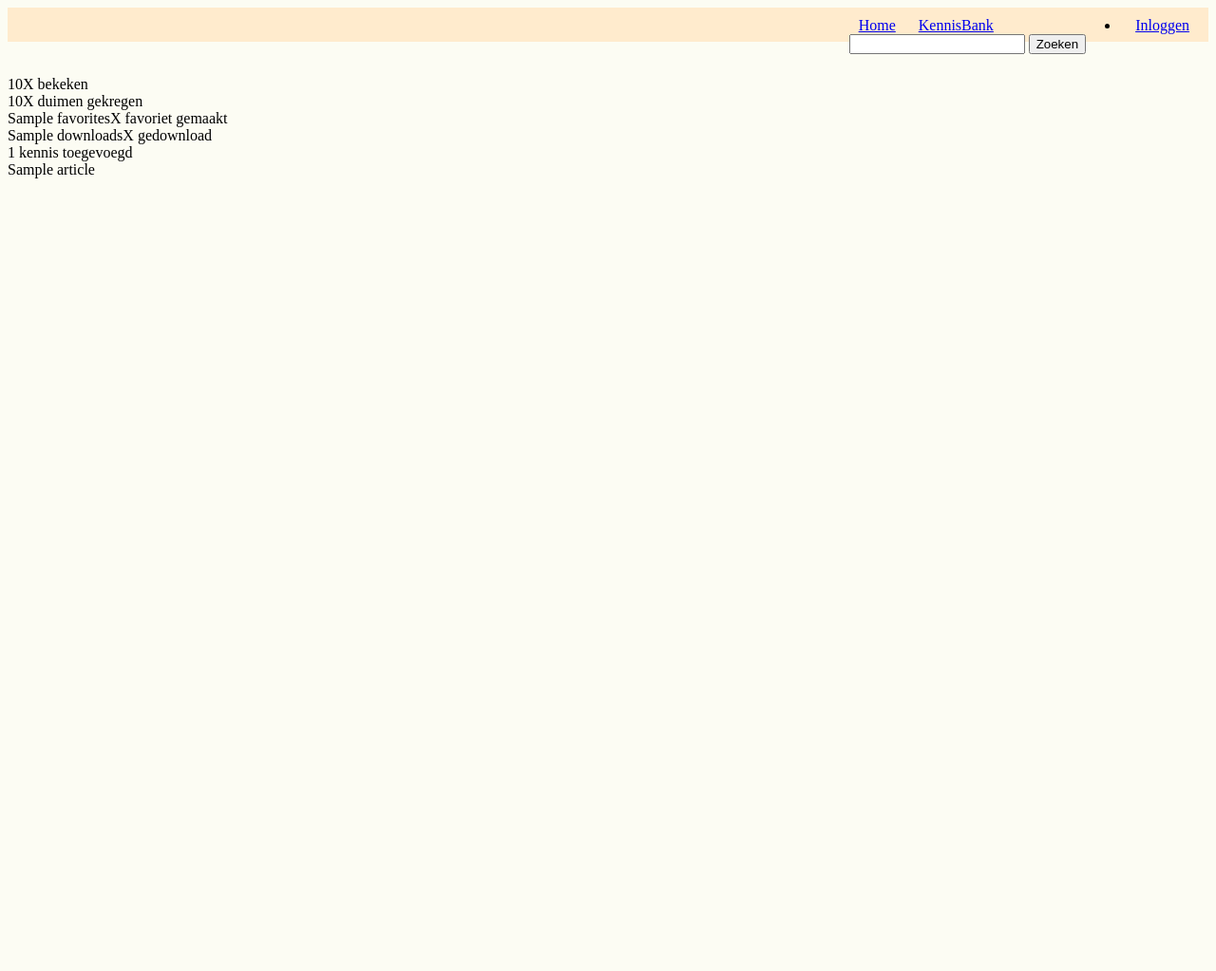
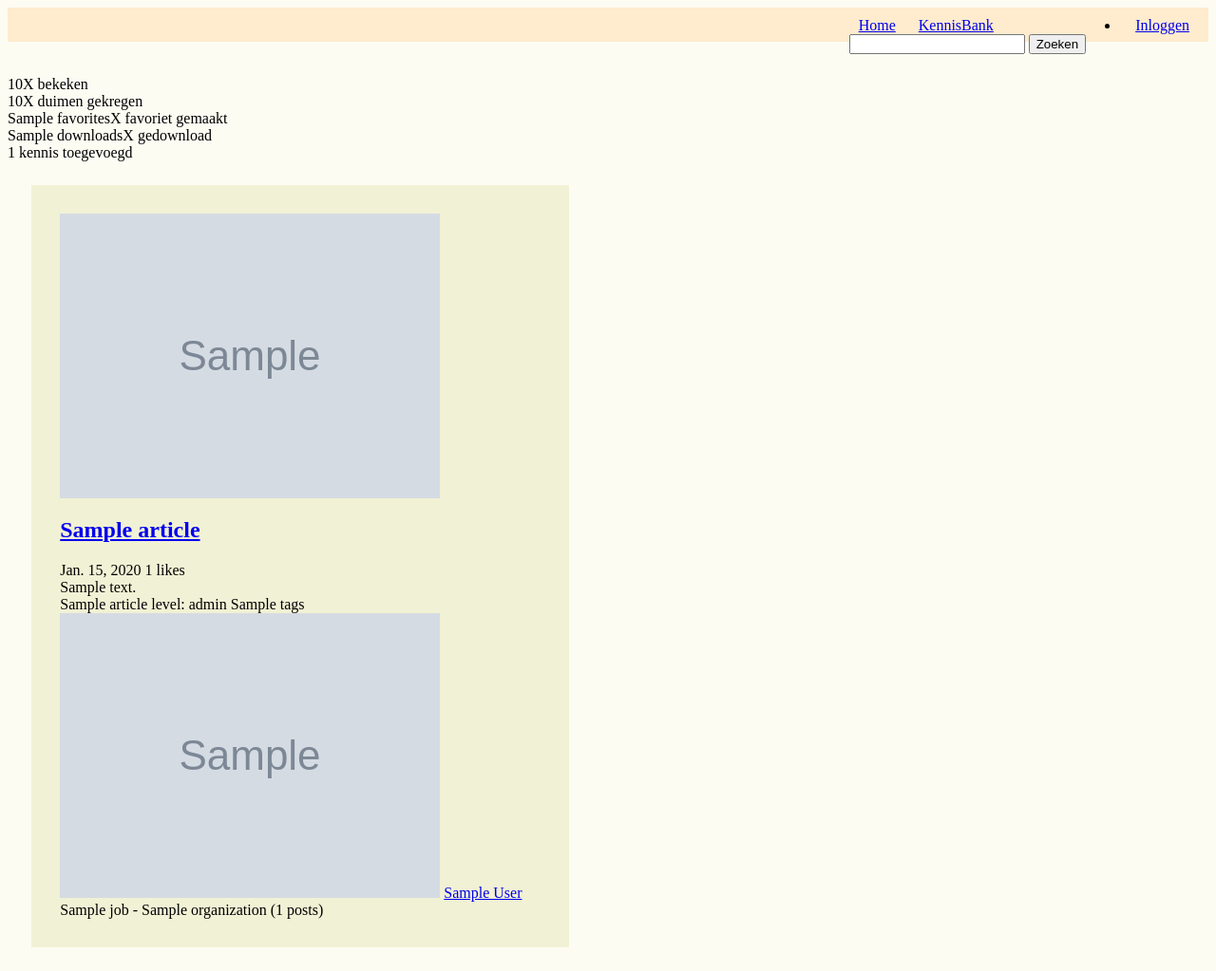
Before and after one commit to Ludicrux/Kennisdeler, a Django app: template apps/templates/users/user_profile.html in a window 1280 px wide. Shown: the whole page at 95% size. Before the commit the page ends 188 px from the top, so only its background shows below. Run offline with Django 3.2, Linux system fonts and the light colour scheme; the template is opened without the code that fills it: most values are stand-ins (such as "Sample title", 1, 10 or a date in 2020); grey boxes marked "Sample" are stand-in pictures.

Commit message:
ive gotten sloppy

```diff
--- a/apps/articles/forms.py
+++ b/apps/articles/forms.py
@@ -9,6 +9,7 @@ from articles.models import Article, Subject
 
 
 class ArticleFormPage1(forms.ModelForm):
+    """First part of Article Creation form"""
     title = forms.CharField(label='Titel', max_length=120)
     short_desc = forms.CharField(label="Korte omschrijving", max_length=120)
     image = forms.ImageField(label="Upload afbeelding")
@@ -34,6 +35,7 @@ class ArticleFormPage1(forms.ModelForm):
 
 
 class ArticleFormPage2(forms.ModelForm):
+    """Second part of Article Creation form"""
     subject = forms.ModelChoiceField(
         label="Opleiding",
         queryset=Subject.objects.all(),
@@ -68,9 +70,7 @@ class ArticleFormPage2(forms.ModelForm):
 
 
 class ArticleForm(forms.ModelForm):
-    """
-    Create or update an article
-    """
+    """Article edit form"""
     class Meta:
         model = Article
         fields = [
--- a/apps/templates/articles/article_detail.html
+++ b/apps/templates/articles/article_detail.html
@@ -59,7 +59,7 @@
                         <img src="{{ article.author.profile_picture.url }}">
                     </div>
                     <div style="float:left;width:100%;">
-                        {% include 'core/profile.html' %}<br>
+                        {% include 'core/profile_snippet.html' %}<br>
                     </div>
                 </div>
                 <div style="width:100%;">
@@ -71,7 +71,9 @@
         </div>
         <div class="content" style="background-color:beige; height:20px; margin-top: 10px; height:20px;">
             <div style="float: left; background-color:beige;">
-                DOWNLOADEN
+                {% if article.uploaded_file %}
+                    <a href="{{ article.uploaded_file.url }}" download>DOWNLOAD</a>
+                {% endif %}
             </div>
             <div style="float: right; background-color:beige;">
                 DELEN
--- /dev/null
+++ b/apps/templates/core/article_item.html
@@ -0,0 +1,8 @@
+<div class="kennisbank-qs-item" style="float: left; margin: 2%; padding:30px; width:40%; height:fit-content; background-color: rgb(241, 241, 213);">
+    <img src="{{ article.image.url }}">
+    <h2><a href="{{ article.get_absolute_url }}">{{ article.title }}</a></h2>
+    {{ article.created|date}} {{ article.user_likes.count }} likes <br>
+    {{ article.short_desc }}<br>
+    {{ article.subject }} level: {{ article.level }} {{ arirticle.tags }} <br>
+    {% include 'core/profile_snippet.html' %}
+</div>
--- /dev/null
+++ b/apps/templates/core/article_listview_href.html
@@ -0,0 +1 @@
+{% url 'articles:article-list' order_by='nieuw' page=1 %}
--- a/apps/templates/core/base.html
+++ b/apps/templates/core/base.html
@@ -18,11 +18,11 @@
         </div>
         <div class="navbaritems">
             <a href="{% url 'core:homepage' %}">Home</a>
-            <a href="{% url 'articles:article-list' order_by='nieuw' page=1 %}">KennisBank</a>
+            <a href="{% include 'core/article_listview_href.html' %}">KennisBank</a>
             {% if user.is_authenticated %}
                 <a href="{% url 'articles:article-create' %}"><b>+</b>TOEVOEGEN</a>
             {% endif %}
-            <form method="get" action="{% url 'articles:article-list' order_by='nieuw' page=1 %}">
+            <form method="get" action="{% include 'core/article_listview_href.html' %}">
                 <input type="text" id="search" name="search"></input>
                 <button type="submit">Zoeken</button>
             </form>
--- a/apps/templates/users/user_article_list.html
+++ b/apps/templates/users/user_article_list.html
@@ -12,7 +12,7 @@
     <br>
 
     {% for article in article_list %}
-        {{ article.title }} <br>
+        {% include "core/article_item.html" %}
     {% empty %}
         Geen kennis gevonden.
     {% endfor %}
--- a/apps/templates/users/user_profile.html
+++ b/apps/templates/users/user_profile.html
@@ -26,7 +26,7 @@
         </div>
         <div style="">
             {% for article in article_list %}
-                {{ article.title }} <br>
+                {% include "core/article_item.html" %}
             {% empty %}
                 Geen kennis gevonden.
             {% endfor %}
```
Also changed, not shown: apps/articles/views.py (+9 -20 lines), apps/templates/articles/article_list.html (+1 -8 lines), apps/templates/core/homepage.html (+3 -9 lines), apps/articles/extras.py (deleted), apps/templates/core/profile_snippet.html (renamed from apps/templates/core/profile.html).
